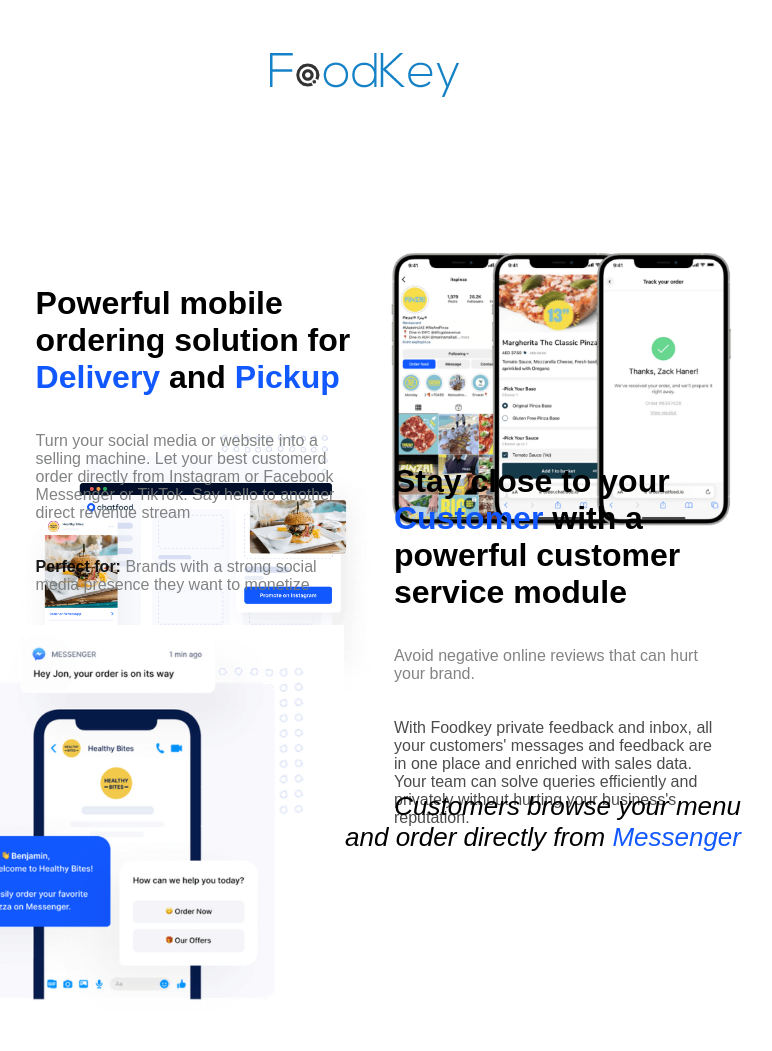
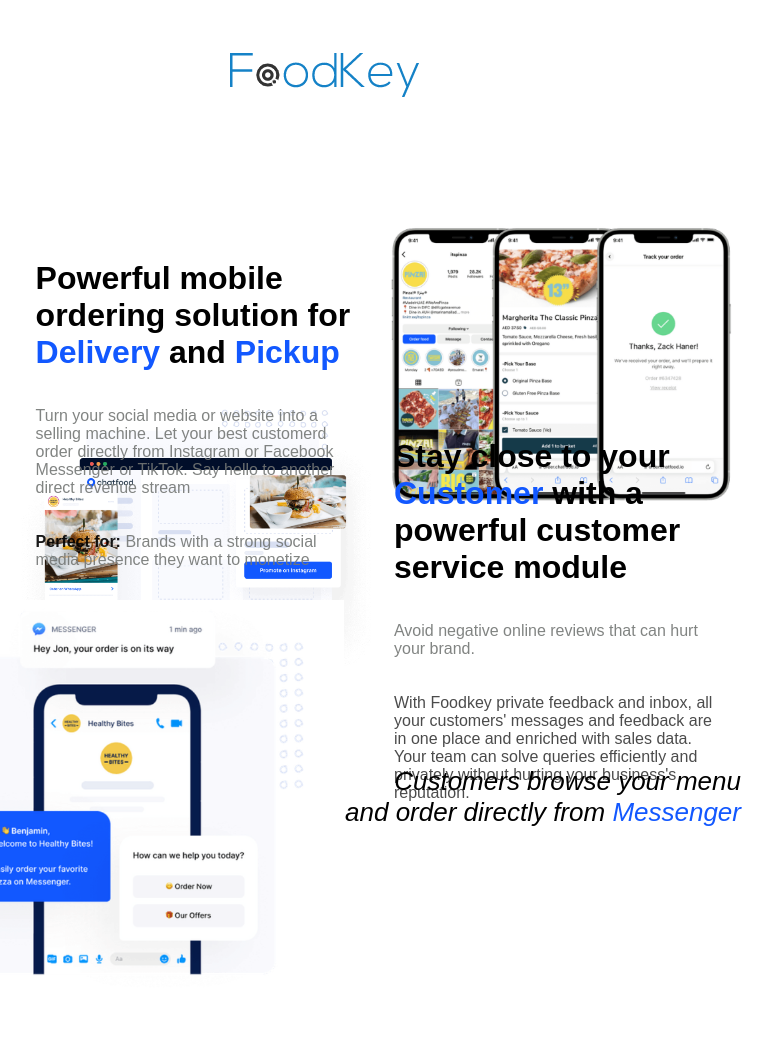
Before and after one commit to Ishazaka/foodkey-demo, a plain HTML site: page index.html in a window 1024 px wide. Shown: the top 1051 px of the page, without its empty margins (183-955 px from the left). Drawn offline with nearby package versions, Linux system fonts and the light colour scheme.

Commit message:
fixed logo size for mobile

```diff
--- a/styles.css
+++ b/styles.css
@@ -346,7 +346,7 @@ footer {
 
 @media (max-width: 850px) {
   header {
-     height: 90px;
+     height: 70px;
   }
   .slideshow-text{
     right: auto;
@@ -472,9 +472,11 @@ footer {
 /* Tablet Styles */
 
 @media (min-width: 851px) and (max-width: 1024px) {
-  #logo {
-    padding-left: 80px;
+
+  header{
+    height: 80px;
   }
+
   .section{
     height: 110px;
   }
```
